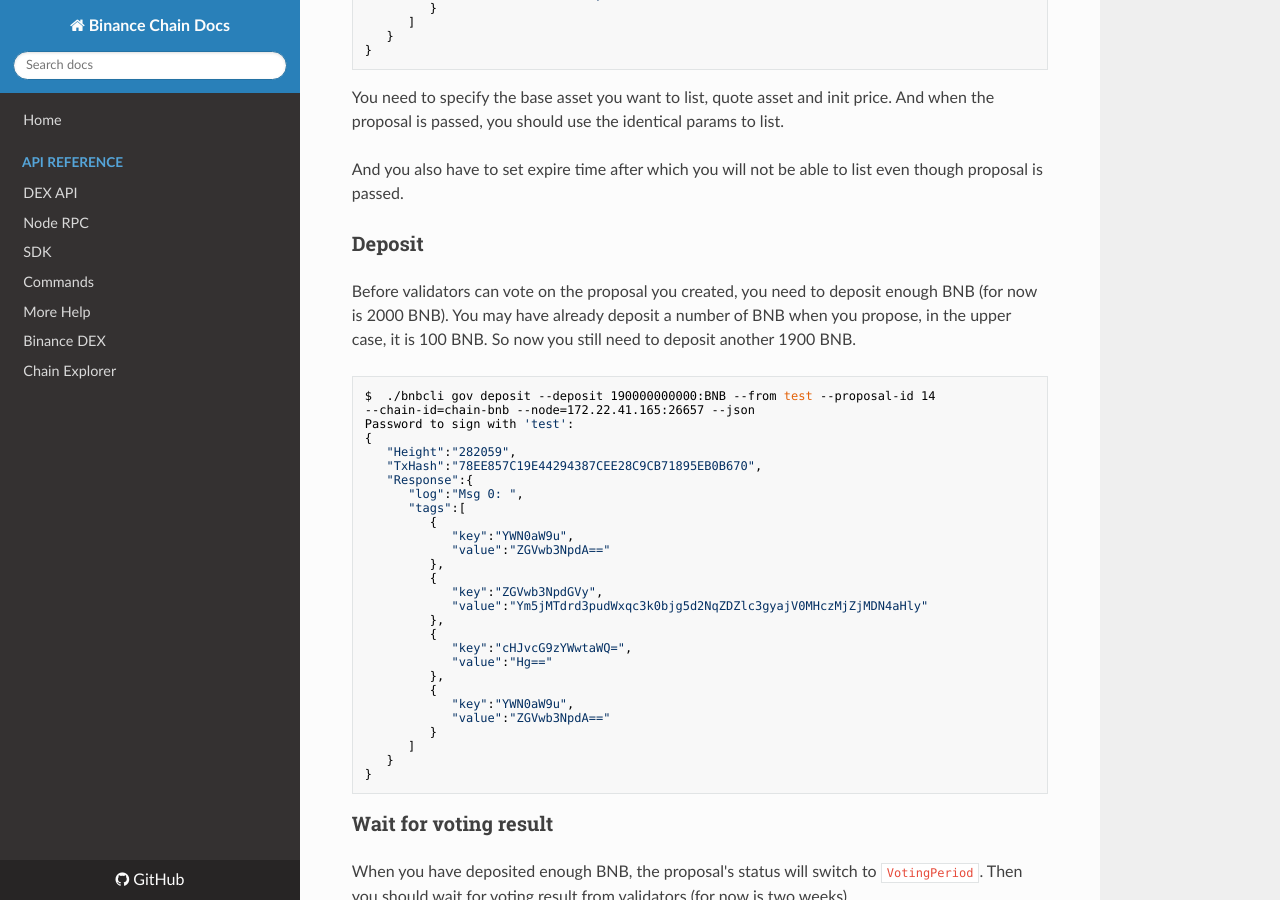
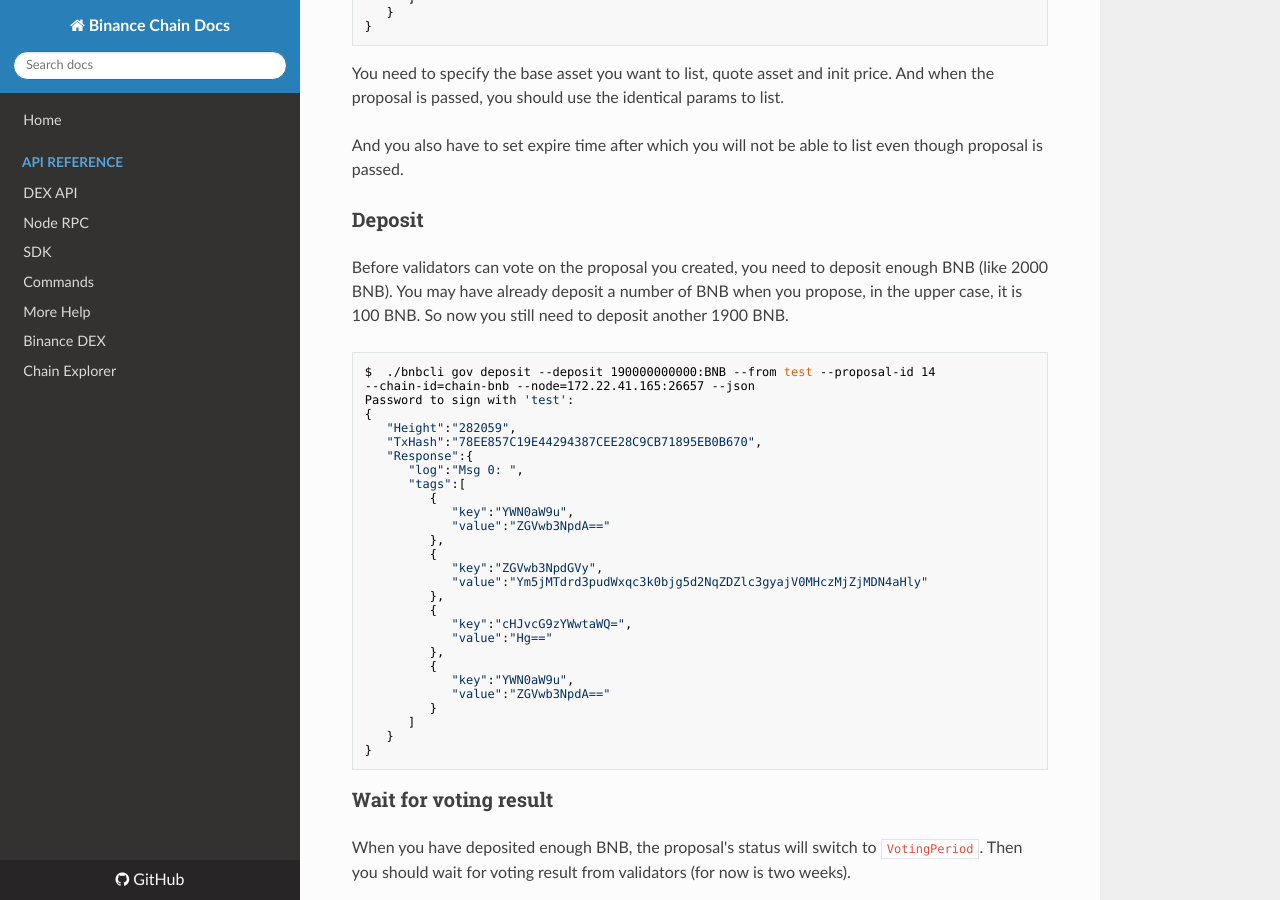
Before and after one commit to yash-sharma1/docs-site, an MkDocs documentation site: the page built from docs/list.md, in a window 1280 px wide and 900 px high, scrolled down 1346 px. Built offline with MkDocs 1.6.1, drawn with Linux system fonts in a browser that asks for light colours; nearby versions of some CDN libraries; some of the changed text lies outside the part shown.

Commit message:
minor change

```diff
--- a/docs/list.md
+++ b/docs/list.md
@@ -17,7 +17,7 @@
 ## List Transaction
 
 As mentioned before, if you wan to list a trading pair, you have to create a proposal first and deposit
-enough BNB (for now is 2000BNB), then you should wait for voting result of validators (so far is two weeks).
+enough BNB, then you should wait for voting result of validators (so far is two weeks).
 
 But to prevent abuse, if your proposal is rejected by validators, all of your deposit will be distributed to
 validators. So please make sure you are creating **reasonable** proposals, and you are encouraged to talk with
@@ -72,7 +72,7 @@
 
 ### Deposit
 
-Before validators can vote on the proposal you created, you need to deposit enough BNB (for now is 2000 BNB). You
+Before validators can vote on the proposal you created, you need to deposit enough BNB (like 2000 BNB). You
 may have already deposit a number of BNB when you propose, in the upper case, it is 100 BNB. So now you still
 need to deposit another 1900 BNB.
 
```
